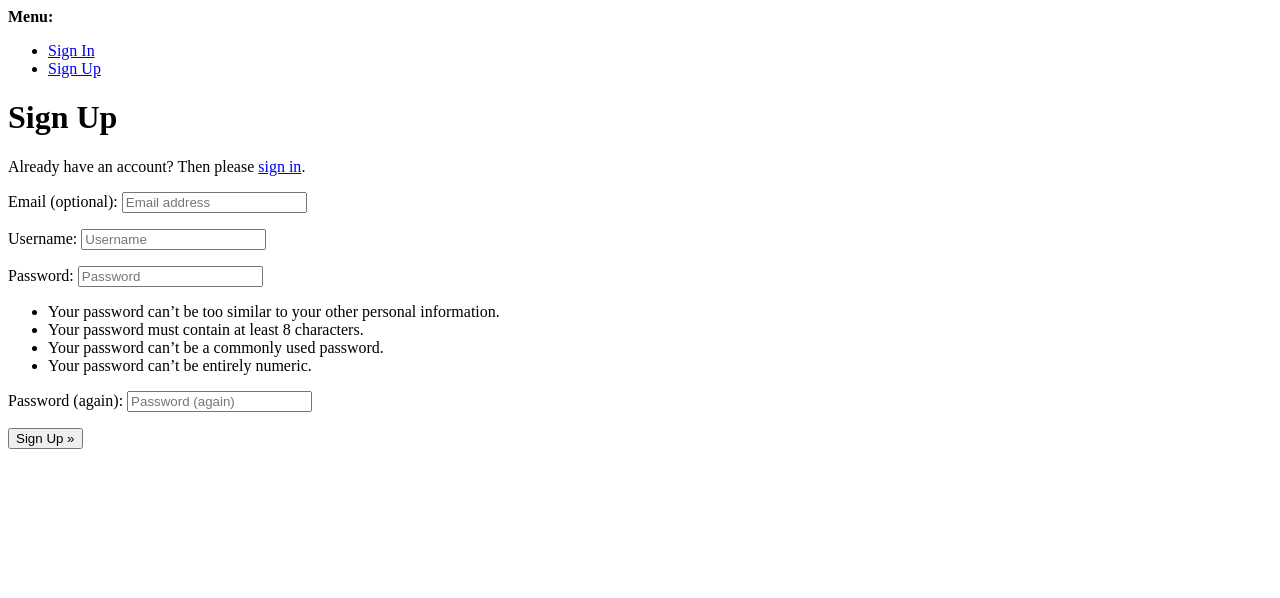
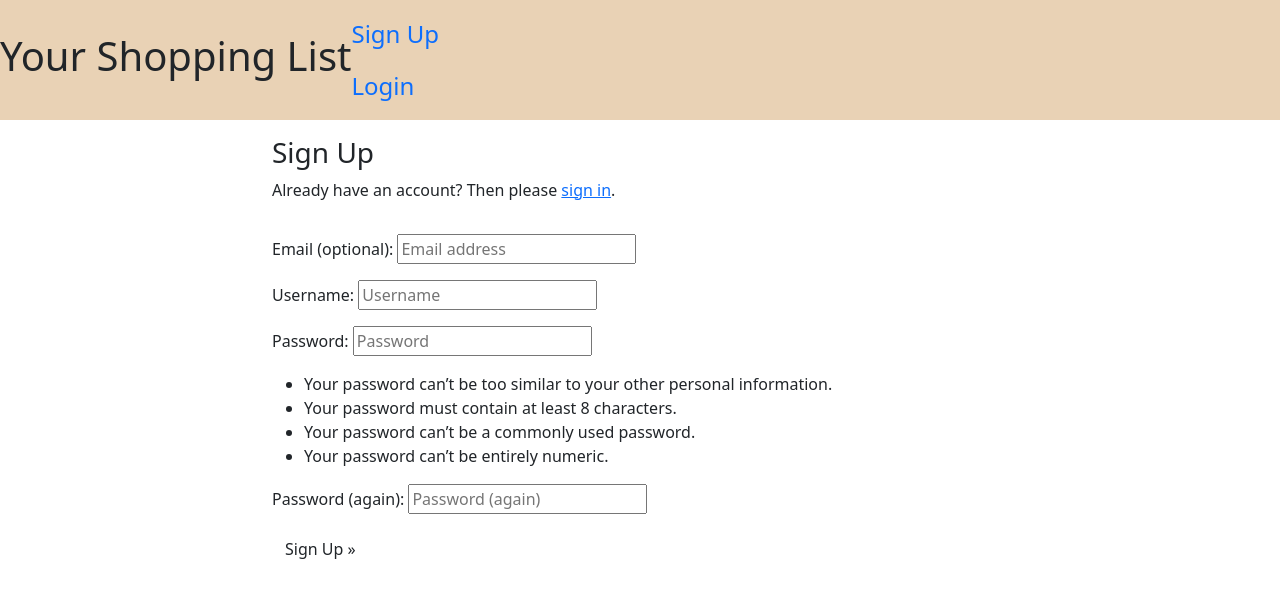
Before and after one commit to mikael-johnsson/your-shopping-list, a Django app: page /accounts/signup/ in a window 1280 px wide. Shown: the top 598 px of the page. Run offline with Django 4.2, Linux system fonts and the light colour scheme.

Commit message:
style sign in page

```diff
--- a/list_app/templates/list_app/list_list.html
+++ b/list_app/templates/list_app/list_list.html
@@ -11,6 +11,9 @@
         <a href="{% url 'list_detail' list.id %}" class="card-title">{{ list.name }}</a>
     </div>
     {% endfor %}
+    <div>
+        <a class="card mx-auto p-2 lol" href="">CREATE NEW LIST</a>
+    </div>
 </div>
 {% else %}
 
--- a/templates/account/signup.html
+++ b/templates/account/signup.html
@@ -1,21 +1,28 @@
-{% extends "account/base.html" %}
+{% extends "base.html" %}
 
 {% load i18n %}
 
 {% block head_title %}{% trans "Signup" %}{% endblock head_title %}
 
 {% block content %}
-<h1>{% trans "Sign Up" %}</h1>
-
+<div class="container">
+  <div class="row">
+    <div class="col-md-8 mt-3 offset-md-2">
+      <h3>{% trans "Sign Up" %}</h3>
       <p>{% blocktrans %}Already have an account? Then please <a href="{{ login_url }}">sign in</a>.{% endblocktrans %}</p>
-
+    </div>
+  </div>
+  <div class="row">
+    <div class="col-md-8 mt-3 offset-md-2">
       <form class="signup" id="signup_form" method="post" action="{% url 'account_signup' %}">
         {% csrf_token %}
         {{ form.as_p }}
         {% if redirect_field_value %}
         <input type="hidden" name="{{ redirect_field_name }}" value="{{ redirect_field_value }}" />
         {% endif %}
-  <button type="submit">{% trans "Sign Up" %} &raquo;</button>
+        <button type="submit" class="btn btn-signup right">{% trans "Sign Up" %} &raquo;</button>
       </form>
-
+    </div>
+  </div>
+</div>
 {% endblock content %}
--- a/your_shopping_list/settings.py
+++ b/your_shopping_list/settings.py
@@ -30,7 +30,7 @@ SECRET_KEY = os.environ.get("SECRET_KEY")
 # SECURITY WARNING: don't run with debug turned on in production!
 DEBUG = True
 
-ALLOWED_HOSTS = ['8000-mikaeljohns-yourshoppin-h4rr394r752.ws-eu113.gitpod.io',
+ALLOWED_HOSTS = ['8000-mikaeljohns-yourshoppin-h4rr394r752.ws-eu111.gitpod.io',
                 '.herokuapp.com']
 
 
```
Lines whose indentation alone changed are shown as unchanged.
